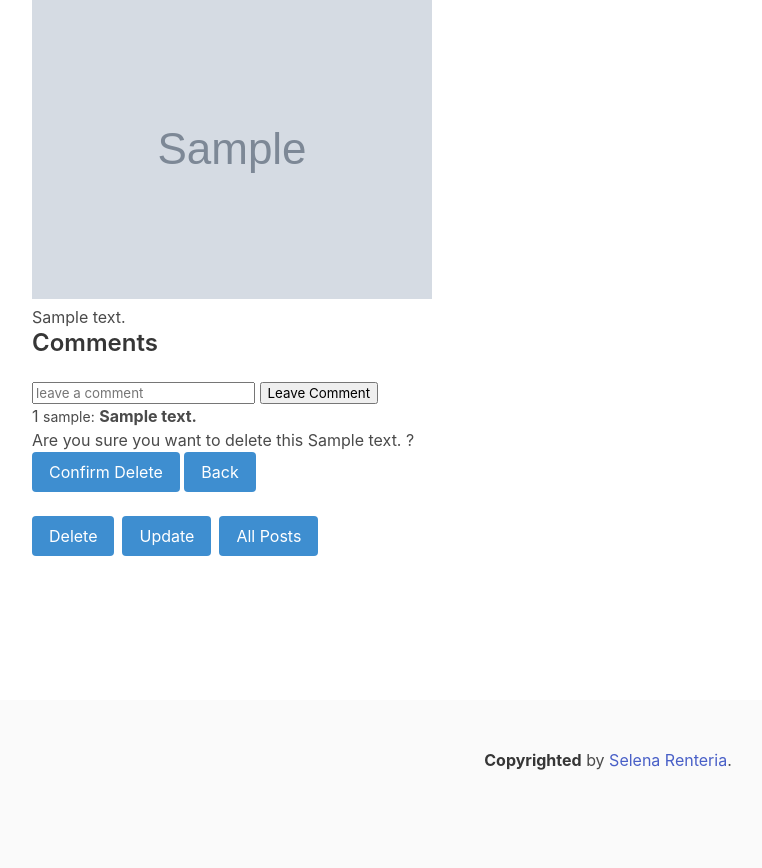
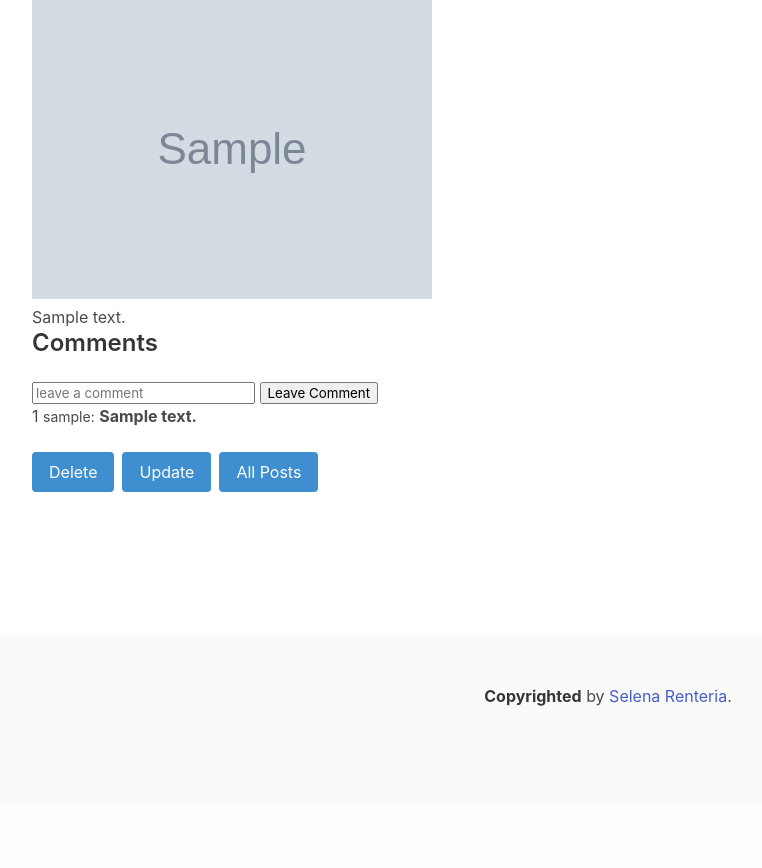
Before and after one commit to selenarenteria/Wridr, a Django app: page /posts/1/ in a window 1280 px wide. Shown: the part 173-1041 px from the top of the page, without its empty margins (32-794 px from the left). After the commit the page ends 879 px from the top, so only its background shows below. Run offline with Django 4.2, Linux system fonts and the light colour scheme; tables that the repository leaves empty hold one stand-in row (values such as "Sample post"); grey boxes marked "Sample" are stand-in pictures.

```diff
--- a/main_app/templates/post_detail.html
+++ b/main_app/templates/post_detail.html
@@ -28,15 +28,7 @@
         <span><b>{{comment.comment_text}}</b></span>
 
     </div>
-    <h1>Are you sure you want to delete this {{comment.comment_text}} ?</h1>
-<div class="delete-container">
-  <form method="POST">
-    {% csrf_token %}
-    <input type="submit" value="Confirm Delete" class="button is-info"/>
-    <a href="{% url 'post_detail' post.pk %}" class="button is-info">Back</a>
-</form>
 
-</div>
         {% empty %}
 <article class="message">
     <div class="message-header">
--- a/main_app/templates/registration/login.html
+++ b/main_app/templates/registration/login.html
@@ -1,6 +1,11 @@
 {% extends 'base.html' %}
 
 {% block content %}
+<br>
+<br>
+<br>
+<br>
+<br>
 <h1 class="title">Log in to Wridr</h1>
 <form method="post" action="{% url 'login' %}">
     {% csrf_token %}
--- a/main_app/templates/registration/signup.html
+++ b/main_app/templates/registration/signup.html
@@ -1,6 +1,11 @@
 {% extends 'base.html' %}
 
 {% block content %}
+<br>
+<br>
+<br>
+<br>
+<br>
 <h1 class="title">Welcome to Wridr Sign up!</h1>
 <form method="post" action="{% url 'signup' %}">
     {% csrf_token %}
```
Also changed, not shown: README.md.
